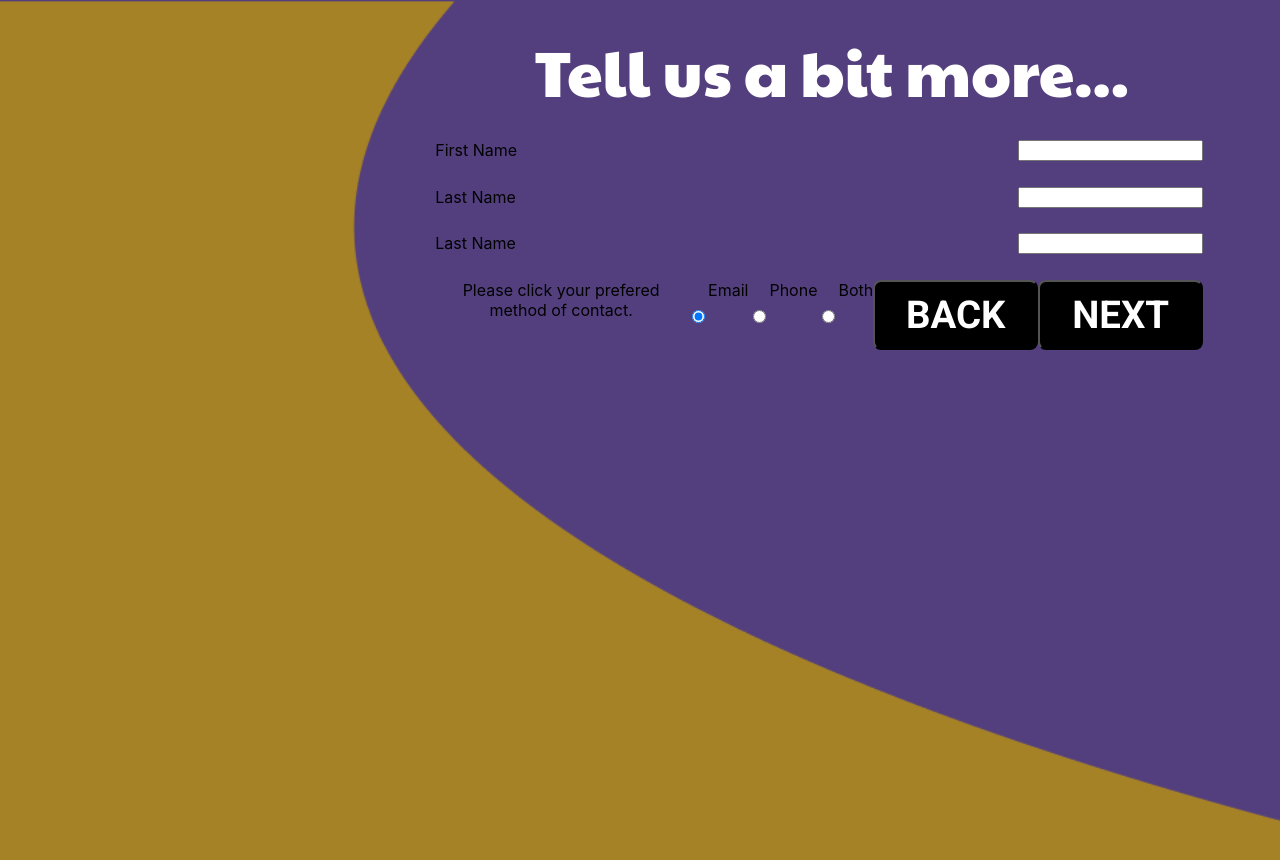
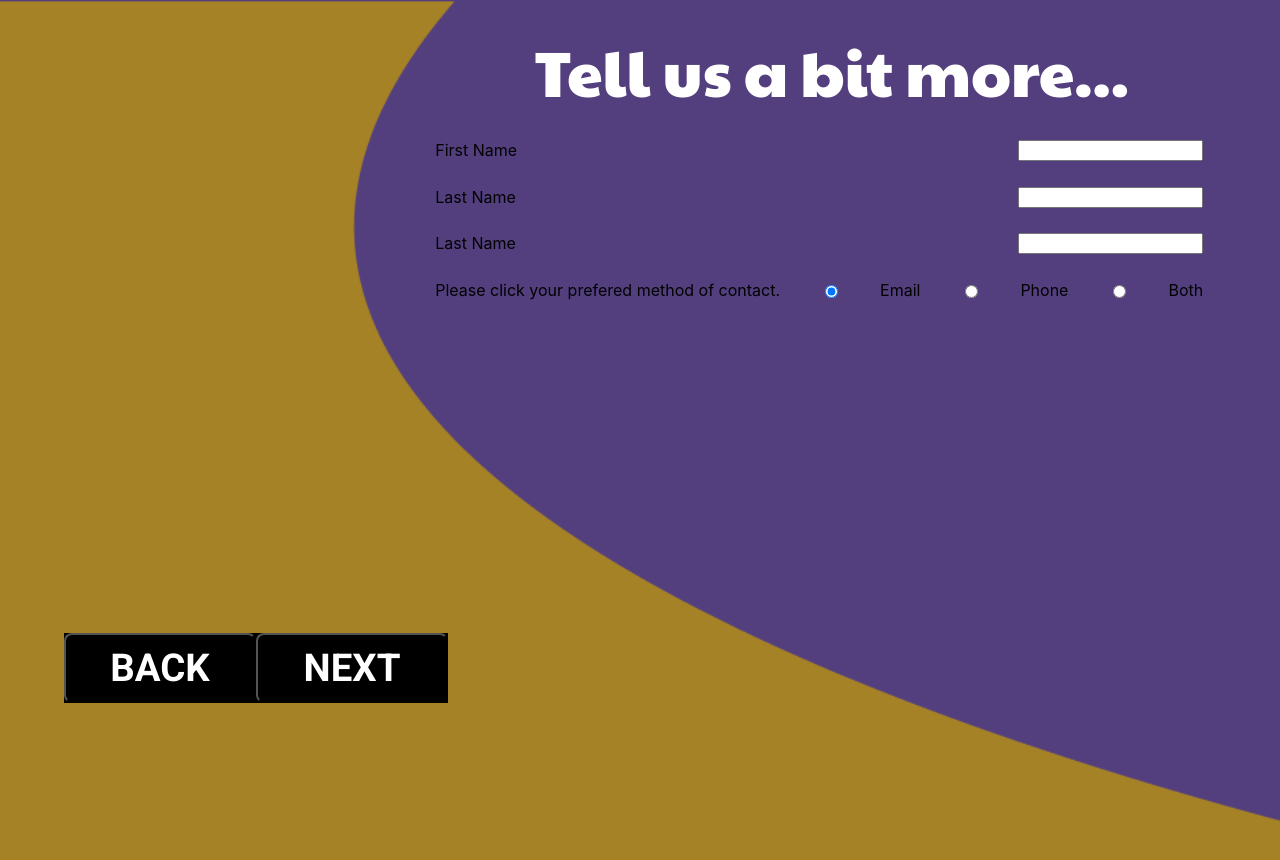
Before and after one commit to KimDuclos/flextogether, a React (Create React App) app: page /tell-more in a window 1280 px wide. Shown: the top 860 px of the page. Built offline with nearby package versions, Linux system fonts and the light colour scheme.

Commit message:
form working, needs prog btn links/disable?

```diff
--- a/src/tell-more.jsx
+++ b/src/tell-more.jsx
@@ -12,9 +12,7 @@ export default function TellMore() {
 
   return (
     <div className="tell-more-page">
-      <div className="tell-more-title">
-        Tell us a bit more...
-      </div>
+      <div className="tell-more-title">Tell us a bit more...</div>
       <form onSubmit={handleSubmit(onSubmit)}>
         <div className="contact-form">
           <label>First Name</label>
@@ -67,9 +65,12 @@ export default function TellMore() {
         </div>
         <div className="contact-form">
           <label>Please click your prefered method of contact.</label>
-          <input type="radio" value="email" name="notificationMethod" checked /> Email
+          <input type="radio" value="email" name="notificationMethod" checked />
+          Email
           <input type="radio" value="phone" name="notificationMethod" /> Phone
           <input type="radio" value="both" name="notificationMethod" /> Both
+        </div>
+        <div className="tell-more-prog-buttons">
           <ProgressButton type="submit" text="BACK" />
           <ProgressButton type="submit" text="NEXT" />
         </div>
--- a/src/tell-more.scss
+++ b/src/tell-more.scss
@@ -74,7 +74,7 @@ $size1500: "1500px";
     flex-direction: row;
     justify-content: space-between;
     width: 250px;
-    margin: 6% 5% 0 5%;
+    margin: 26% 55% 0 5%;
     @media (max-width: $size1500) {
       width: 30%;
     }
```
